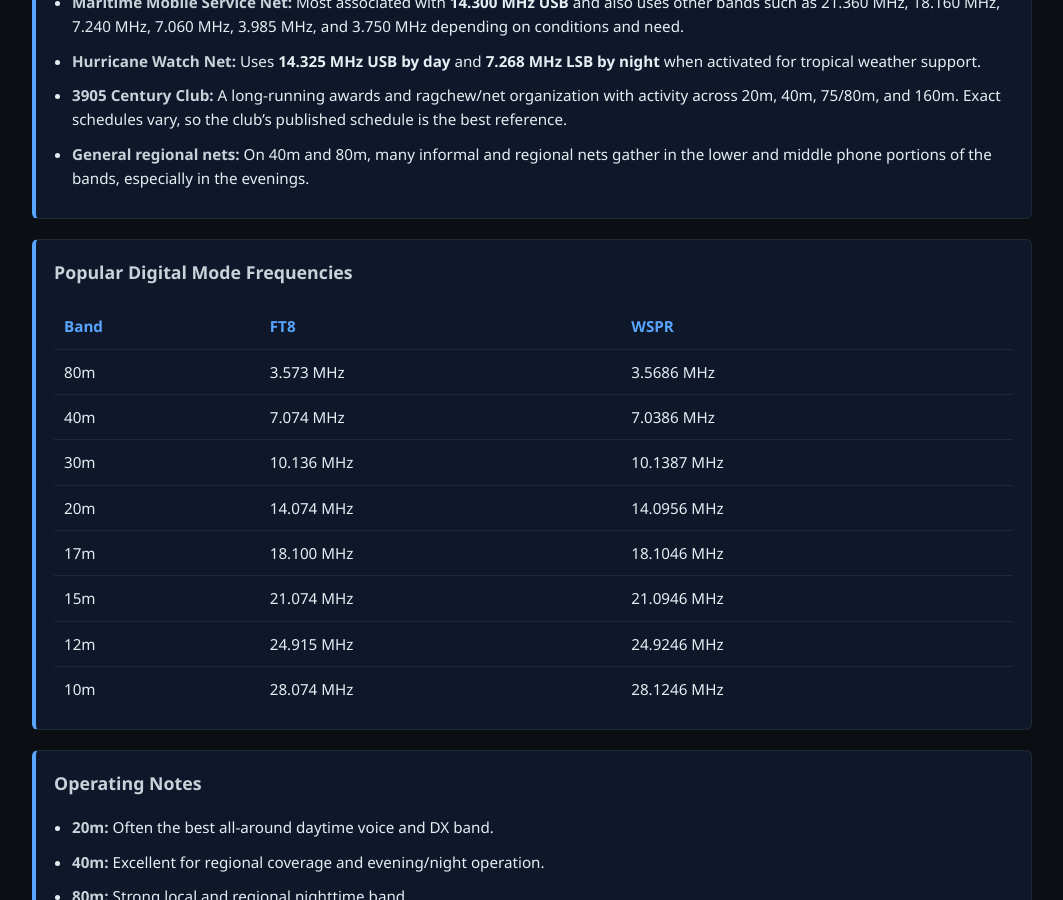
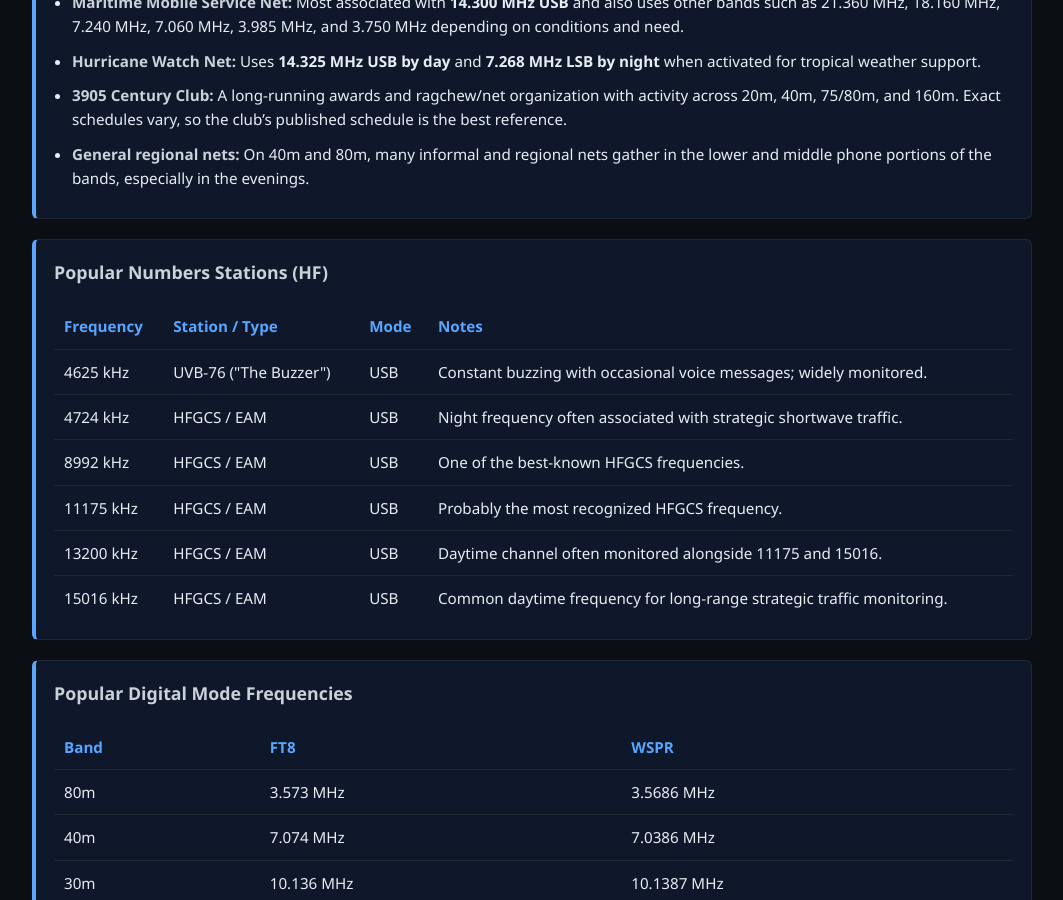
Before and after one commit to Lymitliss/Lymitliss.github.io, a Jekyll site: the page built from hf-radio.md, in a window 1280 px wide and 900 px high, scrolled down 2345 px. Shown: the whole window, without its empty margins (108-1171 px from the left). Built offline with Jekyll 4.4.1, drawn with Linux system fonts in a browser that asks for light colours.

Commit message:
Update hf-radio.md

```diff
--- a/hf-radio.md
+++ b/hf-radio.md
@@ -211,6 +211,60 @@ permalink: /hf-radio/
 </div>
 
 <div class="station-card">
+  <h3>Popular Numbers Stations (HF)</h3>
+  <div style="overflow-x: auto;">
+    <table style="width: 100%; border-collapse: collapse; font-size: 0.95rem;">
+      <thead>
+        <tr>
+          <th style="text-align: left; padding: 10px; border-bottom: 1px solid #1f2933; color: #58a6ff;">Frequency</th>
+          <th style="text-align: left; padding: 10px; border-bottom: 1px solid #1f2933; color: #58a6ff;">Station / Type</th>
+          <th style="text-align: left; padding: 10px; border-bottom: 1px solid #1f2933; color: #58a6ff;">Mode</th>
+          <th style="text-align: left; padding: 10px; border-bottom: 1px solid #1f2933; color: #58a6ff;">Notes</th>
+        </tr>
+      </thead>
+      <tbody>
+        <tr>
+          <td style="padding: 10px; border-bottom: 1px solid #1f2933;">4625 kHz</td>
+          <td style="padding: 10px; border-bottom: 1px solid #1f2933;">UVB-76 ("The Buzzer")</td>
+          <td style="padding: 10px; border-bottom: 1px solid #1f2933;">USB</td>
+          <td style="padding: 10px; border-bottom: 1px solid #1f2933;">Constant buzzing with occasional voice messages; widely monitored.</td>
+        </tr>
+        <tr>
+          <td style="padding: 10px; border-bottom: 1px solid #1f2933;">4724 kHz</td>
+          <td style="padding: 10px; border-bottom: 1px solid #1f2933;">HFGCS / EAM</td>
+          <td style="padding: 10px; border-bottom: 1px solid #1f2933;">USB</td>
+          <td style="padding: 10px; border-bottom: 1px solid #1f2933;">Night frequency often associated with strategic shortwave traffic.</td>
+        </tr>
+        <tr>
+          <td style="padding: 10px; border-bottom: 1px solid #1f2933;">8992 kHz</td>
+          <td style="padding: 10px; border-bottom: 1px solid #1f2933;">HFGCS / EAM</td>
+          <td style="padding: 10px; border-bottom: 1px solid #1f2933;">USB</td>
+          <td style="padding: 10px; border-bottom: 1px solid #1f2933;">One of the best-known HFGCS frequencies.</td>
+        </tr>
+        <tr>
+          <td style="padding: 10px; border-bottom: 1px solid #1f2933;">11175 kHz</td>
+          <td style="padding: 10px; border-bottom: 1px solid #1f2933;">HFGCS / EAM</td>
+          <td style="padding: 10px; border-bottom: 1px solid #1f2933;">USB</td>
+          <td style="padding: 10px; border-bottom: 1px solid #1f2933;">Probably the most recognized HFGCS frequency.</td>
+        </tr>
+        <tr>
+          <td style="padding: 10px; border-bottom: 1px solid #1f2933;">13200 kHz</td>
+          <td style="padding: 10px; border-bottom: 1px solid #1f2933;">HFGCS / EAM</td>
+          <td style="padding: 10px; border-bottom: 1px solid #1f2933;">USB</td>
+          <td style="padding: 10px; border-bottom: 1px solid #1f2933;">Daytime channel often monitored alongside 11175 and 15016.</td>
+        </tr>
+        <tr>
+          <td style="padding: 10px;">15016 kHz</td>
+          <td style="padding: 10px;">HFGCS / EAM</td>
+          <td style="padding: 10px;">USB</td>
+          <td style="padding: 10px;">Common daytime frequency for long-range strategic traffic monitoring.</td>
+        </tr>
+      </tbody>
+    </table>
+  </div>
+</div>
+
+<div class="station-card">
   <h3>Popular Digital Mode Frequencies</h3>
   <div style="overflow-x: auto;">
     <table style="width: 100%; border-collapse: collapse; font-size: 0.95rem;">
```
